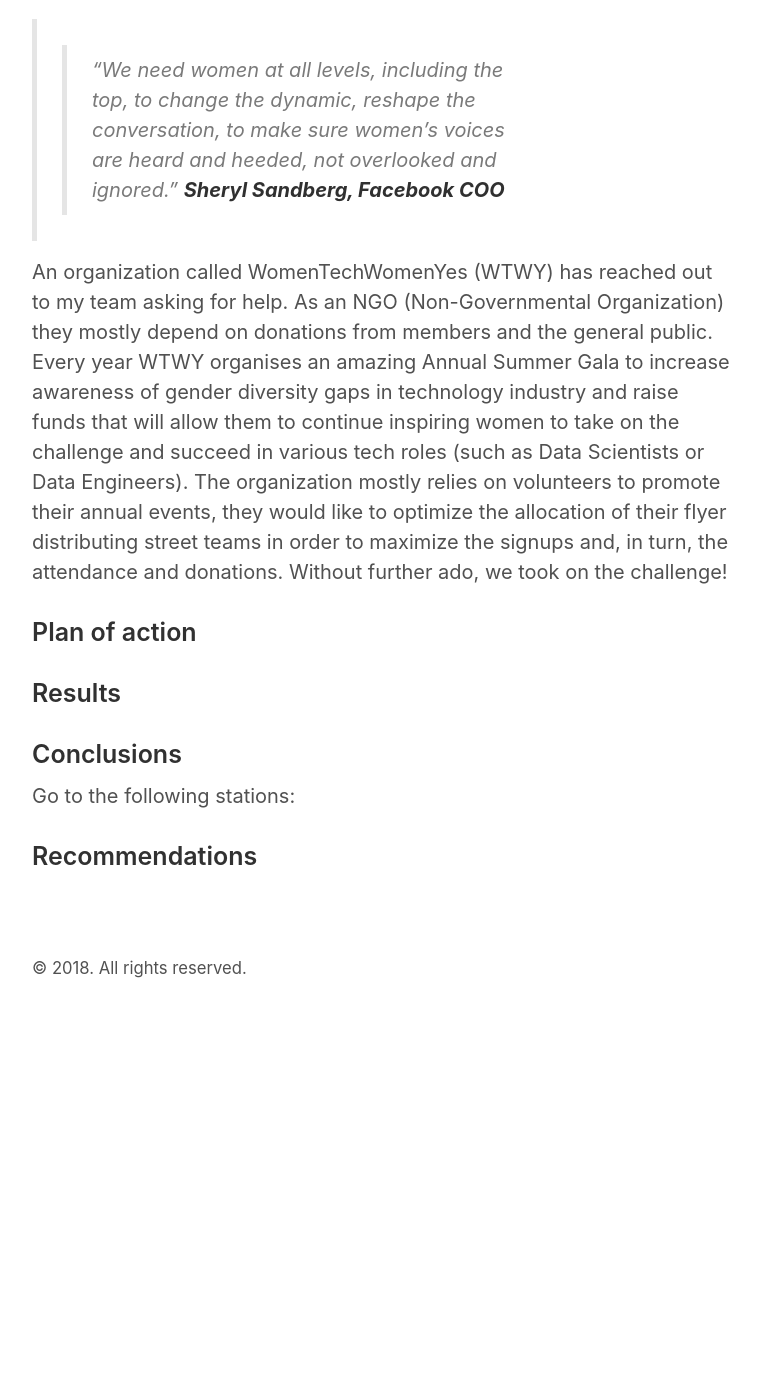
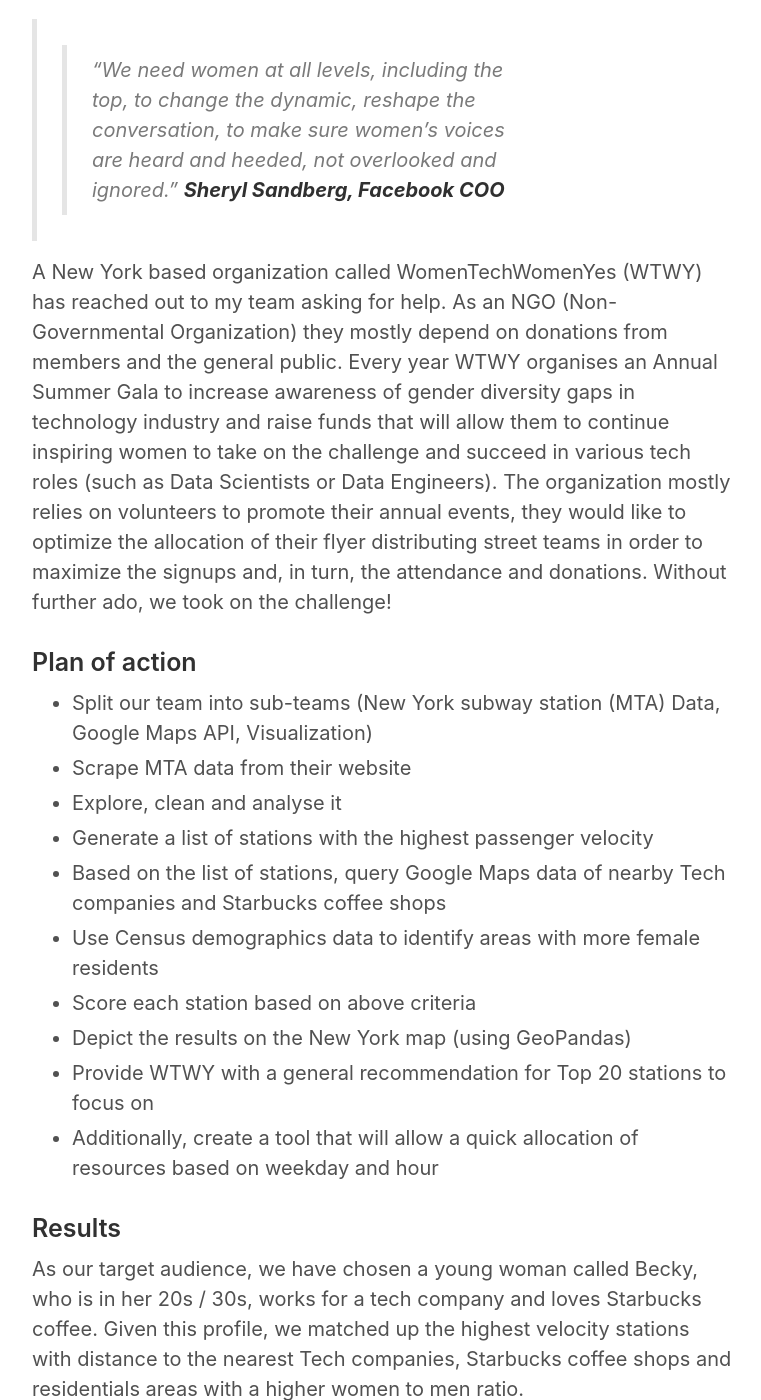
Before and after one commit to Auste1989/Auste1989.github.io, a Jekyll site: the page built from _posts/2018-07-06-project-benson.md, in a window 1280 px wide and 1400 px high, scrolled down 301 px. Shown: the whole window, without its empty margins (258-1019 px from the left). Built offline with Jekyll 4.4.1, drawn with Linux system fonts in a browser that asks for light colours; before the commit the page ends 1323 px from its top, so only the background shows below that; some of the changed text lies outside the part shown.

Commit message:
First blog post - draft

```diff
--- a/_posts/2018-07-06-project-benson.md
+++ b/_posts/2018-07-06-project-benson.md
@@ -5,16 +5,31 @@
 ### Intro
 >> *“We need women at all levels, including the top, to change the dynamic, reshape the conversation, to make sure women’s voices are heard and heeded, not overlooked and ignored.” **Sheryl Sandberg, Facebook COO***
 
-An organization called WomenTechWomenYes (WTWY) has reached out to my team asking for help. As an NGO (Non-Governmental Organization) they mostly depend on donations from members and the general public. Every year WTWY organises an amazing Annual Summer Gala to increase awareness of gender diversity gaps in technology industry and raise funds that will allow them to continue inspiring women to take on the challenge and succeed in various tech roles (such as Data Scientists or Data Engineers).
+A New York based organization called WomenTechWomenYes (WTWY) has reached out to my team asking for help. As an NGO (Non-Governmental Organization) they mostly depend on donations from members and the general public. Every year WTWY organises an Annual Summer Gala to increase awareness of gender diversity gaps in technology industry and raise funds that will allow them to continue inspiring women to take on the challenge and succeed in various tech roles (such as Data Scientists or Data Engineers).
 The organization mostly relies on volunteers to promote their annual events, they would like to optimize the allocation of their flyer distributing street teams in order to maximize the signups and, in turn, the attendance and donations. Without further ado, we took on the challenge!
 
 ### Plan of action
+* Split our team into sub-teams (New York subway station (MTA) Data, Google Maps API, Visualization)
+* Scrape MTA data from their website
+* Explore, clean and analyse it
+* Generate a list of stations with the highest passenger velocity
+* Based on the list of stations, query Google Maps data of nearby Tech companies and Starbucks coffee shops
+* Use Census demographics data to identify areas with more female residents
+* Score each station based on above criteria
+* Depict the results on the New York map (using GeoPandas)
+* Provide WTWY with a general recommendation for Top 20 stations to focus on
+* Additionally, create a tool that will allow a quick allocation of resources based on weekday and hour
+
+### Results
+As our target audience, we have chosen a young woman called Becky, who is in her 20s /  30s, works for a tech company and loves Starbucks coffee. Given this profile, we matched up the highest velocity stations with distance to the nearest Tech companies, Starbucks coffee shops and residentials areas with a higher women to men ratio.
+As an example, even though Flushing Main street station had higher passanger velocity than 59 St. and Columbus Circle, the latter was ranked higher due to it's proximity to large tech companies and Starbucks coffee shops.
+Our results suggested that teams should be positioned around the stations in Lower Manhatten, such as Times Sq and 42 St or East 14th St, as well as a couple of stations in Brooklyn and Queens.
+
+**The plot of busiest New York subway stations**
+![Image Missing](https://github.com/nalehc/gala_flyer_locations/blob/master/subway_plot.png)
+
+**Final Top 10 stations**
+![Image Missing]()
 
 
-### Results
-
-### Conclusions
-
-Go to the following stations:
-
-### Recommendations
+### Hope you enjoyed this post. If work for an organization that could use similar analysis, please do not hesitate to reach out to me to discuss potential work the team could do for you!
```
